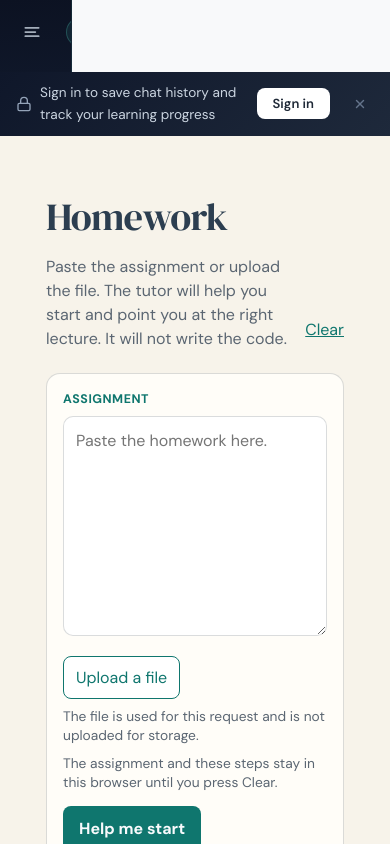
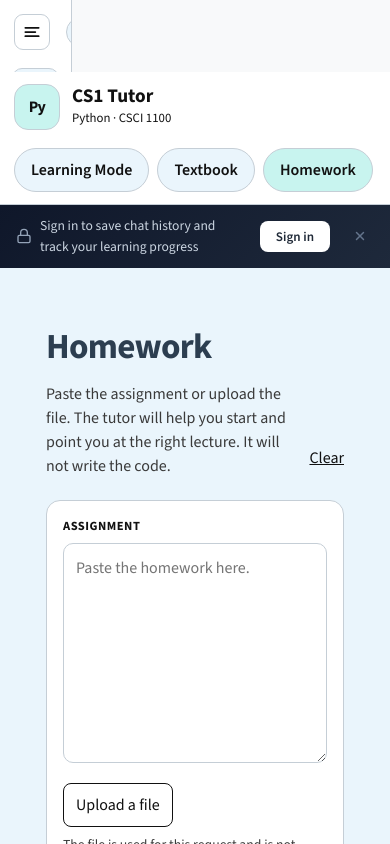
Before and after one commit to SarahWohlford/cs1-tutor, a React (Vite) app in the folder frontend/: page /homework in a window 390 px wide. Built offline with nearby package versions, Linux system fonts and the light colour scheme; no server answers.

Commit message:
Restyle the tutor in light blue and aqua

```diff
--- a/frontend/index.html
+++ b/frontend/index.html
@@ -6,8 +6,7 @@
     <meta name="viewport" content="width=device-width, initial-scale=1.0" />
     <link rel="preconnect" href="https://fonts.googleapis.com" />
     <link rel="preconnect" href="https://fonts.gstatic.com" crossorigin />
-    <link href="https://fonts.googleapis.com/css2?family=Outfit:wght@300;400;500;600;700&display=swap" rel="stylesheet" />
-    <link href="https://fonts.googleapis.com/css2?family=DM+Serif+Display:ital@0;1&family=DM+Sans:opsz,wght@9..40,400;9..40,500;9..40,600;9..40,700&family=DM+Mono:wght@400;500&family=Caveat:wght@600;700&family=Noto+Sans+Telugu:wght@400;500;600;700&display=swap" rel="stylesheet" />
+    <link href="https://fonts.googleapis.com/css2?family=Source+Sans+3:wght@400;600;700&family=Noto+Sans+Telugu:wght@400;600;700&display=swap" rel="stylesheet" />
     <title>CSCI 1100 Computer Science 1</title>
 </head>
 <body>
--- a/frontend/src/App.css
+++ b/frontend/src/App.css
@@ -1,12 +1,10 @@
-@import url('https://fonts.googleapis.com/css2?family=DM+Serif+Display&family=DM+Sans:opsz,wght@9..40,400;9..40,500;9..40,600;9..40,700&display=swap');
-
 /* Lock scroll to the viewport (new chat content must not grow the page). */
 html, body, #root {
   overflow: hidden !important;
   height: 100vh;
   max-height: 100vh;
   /* Page chrome; --app-chat-panel-bg used in Learning Mode chat (see Profile settings) */
-  background: var(--app-page-bg, #e6eaf2);
+  background: var(--app-page-bg, #eaf5fc);
 }
 
 html[lang="te"] {
@@ -52,7 +50,80 @@ html[lang="te"] {
   border-radius: 4px;
 }
 
-/* ── Dark premium navbar ── */
+.cs1-header {
+  flex-shrink: 0;
+  display: flex;
+  align-items: center;
+  justify-content: space-between;
+  gap: 18px;
+  padding: 14px 22px;
+  background: #ffffff;
+  border-bottom: 1px solid #c5ced6;
+}
+
+.cs1-logo {
+  display: flex;
+  align-items: center;
+  gap: 12px;
+  min-width: 0;
+  text-decoration: none;
+  color: #111111;
+}
+
+.cs1-logo-mark {
+  width: 46px;
+  height: 46px;
+  flex: 0 0 46px;
+  display: grid;
+  place-items: center;
+  border-radius: 14px;
+  background: #c8f4ef;
+  border: 1px solid #c5ced6;
+  color: #111111;
+  font-weight: 700;
+  letter-spacing: -0.04em;
+}
+
+.cs1-logo-text { display: flex; flex-direction: column; min-width: 0; }
+.cs1-logo-name { font-size: 1.2rem; font-weight: 700; line-height: 1.1; }
+.cs1-logo-sub { margin-top: 2px; font-size: 0.8rem; color: #111111; }
+
+.cs1-nav {
+  display: flex;
+  flex-wrap: wrap;
+  justify-content: flex-end;
+  gap: 8px;
+}
+
+.cs1-nav a,
+.cs1-nav button {
+  font: inherit;
+  font-weight: 600;
+  text-decoration: none;
+  color: #111111;
+  background: #eaf5fc;
+  border: 1px solid #c5ced6;
+  border-radius: 999px;
+  padding: 8px 16px;
+  cursor: pointer;
+}
+
+.cs1-nav a:hover,
+.cs1-nav button:hover,
+.cs1-nav a.is-active {
+  background: #c8f4ef;
+}
+
+.cs1-nav a:focus-visible,
+.cs1-nav button:focus-visible {
+  outline: 2px solid #111111;
+  outline-offset: 2px;
+}
+
+@media (max-width: 720px) {
+  .cs1-header { align-items: flex-start; flex-direction: column; padding: 12px 14px; }
+  .cs1-nav { justify-content: flex-start; }
+}
 .app-container .navbar {
   flex-shrink: 0;
   display: flex;
@@ -138,7 +209,7 @@ html[lang="te"] {
   padding: 14px 18px;
   display: flex;
   flex-direction: column;
-  background: transparent;
+  background: #eaf5fc;
 }
 
 /* Learning Mode: tighter outer padding for textbook + chat */
--- a/frontend/src/App.tsx
+++ b/frontend/src/App.tsx
@@ -3,6 +3,7 @@ import { BrowserRouter as Router, Routes, Route, useLocation } from "react-route
 import { API_BASE, apiBlockedByMixedContent } from "./apiBase";
 import SignInModal from "./SignInModal";
 import Sidebar from "./components/Sidebar";
+import AppHeader from "./AppHeader";
 import OnboardingTour from "./components/OnboardingTour";
 import { OnboardingProvider } from "./context/OnboardingContext";
 import { useAuth } from "./context/AuthContext";
@@ -29,6 +30,7 @@ function AppShell() {
     <div className={`app-container${isHome ? " app-container--home" : ""}`}>
       {!isHome && <Sidebar />}
       <div className="app-main">
+        <AppHeader />
         {!isHome && showDeployWarning ? (
           <div className="deploy-config-banner" role="alert">
             <p>
--- /dev/null
+++ b/frontend/src/AppHeader.tsx
@@ -0,0 +1,49 @@
+import { Link, useLocation, useNavigate } from "react-router-dom";
+import { useLocale } from "./i18n/LocaleContext";
+
+export const OPEN_TEXTBOOK_EVENT = "cs1-open-textbook";
+
+export function requestOpenTextbook(): void {
+  try {
+    localStorage.setItem("sidebar-open-textbook", "1");
+  } catch {
+    // ignore
+  }
+  window.dispatchEvent(new Event(OPEN_TEXTBOOK_EVENT));
+}
+
+export default function AppHeader() {
+  const { t } = useLocale();
+  const location = useLocation();
+  const navigate = useNavigate();
+  const onLearning = location.pathname.startsWith("/learning");
+  const onHomework = location.pathname.startsWith("/homework");
+
+  const openTextbook = () => {
+    requestOpenTextbook();
+    if (!onLearning) navigate("/learning");
+  };
+
+  return (
+    <header className="cs1-header">
+      <Link to="/" className="cs1-logo">
+        <span className="cs1-logo-mark" aria-hidden="true">Py</span>
+        <span className="cs1-logo-text">
+          <span className="cs1-logo-name">CS1 Tutor</span>
+          <span className="cs1-logo-sub">Python · CSCI 1100</span>
+        </span>
+      </Link>
+      <nav className="cs1-nav" aria-label="Study">
+        <Link to="/learning" className={onLearning ? "is-active" : undefined}>
+          {t("sidebar.learningMode")}
+        </Link>
+        <button type="button" onClick={openTextbook}>
+          Textbook
+        </button>
+        <Link to="/homework" className={onHomework ? "is-active" : undefined}>
+          {t("sidebar.homework")}
+        </Link>
+      </nav>
+    </header>
+  );
+}
--- a/frontend/src/HomeworkHelp.css
+++ b/frontend/src/HomeworkHelp.css
@@ -1,20 +1,19 @@
 .hw-page {
-  --paper: #f7f3ea;
-  --ink: #1c2530;
-  --ink-soft: #5b6672;
-  --teal: #0f766e;
-  --rule: rgba(28, 37, 48, 0.16);
+  --paper: #eaf5fc;
+  --ink: #111111;
+  --ink-soft: #3a3a3a;
+  --teal: #111111;
+  --rule: #c5ced6;
   max-width: 980px;
   margin: 0 auto;
   padding: 36px 28px 72px;
   color: var(--ink);
-  font-family: "DM Sans", system-ui, sans-serif;
 }
 
 .app-container .content:has(.hw-page) {
   display: block;
   overflow-y: auto;
-  background: #f7f3ea;
+  background: #eaf5fc;
 }
 
 .hw-head {
@@ -27,9 +26,8 @@
 
 .hw-title {
   margin: 0;
-  font-family: "DM Serif Display", Georgia, serif;
-  font-size: 2.4rem;
-  font-weight: 400;
+  font-size: 2.2rem;
+  font-weight: 700;
   letter-spacing: -0.02em;
 }
 
@@ -64,7 +62,7 @@
 }
 
 .hw-card {
-  background: #fffdf8;
+  background: #ffffff;
   border: 1px solid var(--rule);
   border-radius: 14px;
   padding: 16px 16px 18px;
@@ -135,13 +133,14 @@
 
 .hw-error {
   margin: 10px 0 0;
-  color: #b91c1c;
+  color: #111111;
 }
 
 .hw-start {
   margin-top: 14px;
-  background: var(--teal);
-  color: #f8fafc;
+  background: #c8f4ef;
+  color: #111111;
+  border: 1px solid #c5ced6;
   padding: 10px 16px;
   font-weight: 650;
 }
--- a/frontend/src/components/Sidebar.css
+++ b/frontend/src/components/Sidebar.css
@@ -1,19 +1,19 @@
-/* Global left sidebar — navy/teal, collapsible. Scoped under .sb */
+/* Global left sidebar. Light blue, silver, white, and aqua. */
 .sb {
   --sb-w: 336px;
   --sb-w-collapsed: 72px;
   --sb-history-h: min(200px, 26vh);
-  --tealb: #5eead4;
-  --teal: #14b8a6;
+  --tealb: #111111;
+  --teal: #8fe3da;
   width: var(--sb-w);
   flex: 0 0 var(--sb-w);
   height: 100vh;
   display: flex;
   flex-direction: column;
-  background: linear-gradient(176deg, #0c1222 0%, #0f1729 100%);
-  border-right: 1px solid rgba(94, 234, 212, 0.1);
-  color: rgba(203, 213, 225, 0.72);
-  font-family: "DM Sans", "Noto Sans Telugu", system-ui, sans-serif;
+  background: #ffffff;
+  border-right: 1px solid #c5ced6;
+  color: #111111;
+  font-family: "Source Sans 3", "Noto Sans Telugu", system-ui, sans-serif;
   transition: width 0.24s cubic-bezier(0.2, 0, 0, 1), flex-basis 0.24s cubic-bezier(0.2, 0, 0, 1);
   overflow: hidden;
 }
@@ -23,22 +23,22 @@
 .sb-top { display: flex; align-items: center; gap: 8px; padding: 14px 14px 10px; flex-shrink: 0; }
 .sb-toggle {
   width: 36px; height: 36px; flex: 0 0 36px; display: grid; place-items: center; cursor: pointer;
-  background: transparent; border: 1px solid transparent; border-radius: 9px; color: rgba(203, 213, 225, 0.8);
+  background: #ffffff; border: 1px solid #c5ced6; border-radius: 9px; color: #111111;
   transition: background 0.15s, color 0.15s;
 }
 .sb-toggle svg { width: 20px; height: 20px; }
-.sb-toggle:hover { background: rgba(255, 255, 255, 0.06); color: #f1f5f9; }
+.sb-toggle:hover { background: #eaf5fc; color: #111111; }
 .sb-brand {
   display: flex; align-items: center; gap: 10px; cursor: pointer; background: transparent; border: 0; padding: 0;
   min-width: 0; overflow: hidden;
 }
 .sb-brand-mark {
   width: 32px; height: 32px; flex: 0 0 32px; display: grid; place-items: center; border-radius: 8px;
-  background: rgba(94, 234, 212, 0.1); border: 1px solid rgba(94, 234, 212, 0.18);
-  color: var(--tealb); font-family: "DM Serif Display", serif; font-size: 19px; line-height: 1;
+  background: #c8f4ef; border: 1px solid #c5ced6;
+  color: #111111; font-size: 13px; font-weight: 700; line-height: 1; letter-spacing: -0.04em;
 }
 .sb-brand-name {
-  font-family: "DM Serif Display", serif; font-size: 1.12rem; color: #f1f5f9; white-space: nowrap;
+  font-size: 1.05rem; font-weight: 700; color: #111111; white-space: nowrap;
 }
 .sb-brand { flex: 1 1 auto; }
 .sb-tour-btn {
@@ -50,11 +50,10 @@
   max-width: 100%;
   padding: 6px 10px;
   border-radius: 999px;
-  border: 1px solid rgba(94, 234, 212, 0.22);
-  background: rgba(94, 234, 212, 0.08);
-  color: var(--tealb);
+  border: 1px solid #c5ced6;
+  background: #eaf5fc;
+  color: #111111;
   cursor: pointer;
-  font-family: "DM Sans", sans-serif;
   font-size: 0.72rem;
   font-weight: 600;
   letter-spacing: 0.02em;
@@ -62,9 +61,9 @@
   transition: background 0.15s, border-color 0.15s, color 0.15s;
 }
 .sb-tour-btn:hover {
-  background: rgba(94, 234, 212, 0.14);
-  border-color: rgba(94, 234, 212, 0.38);
-  color: #99f6e4;
+  background: #c8f4ef;
+  border-color: #c5ced6;
+  color: #111111;
 }
 .sb-tour-ic { width: 16px; height: 16px; flex: 0 0 16px; display: grid; place-items: center; }
 .sb-tour-ic svg { width: 15px; height: 15px; }
@@ -81,9 +80,22 @@
   padding: 8px 12px 12px;
 }
 
+.sb-reach {
+  display: flex;
+  flex-direction: column;
+  gap: 6px;
+  margin-bottom: 10px;
+  flex-shrink: 0;
+}
+.sb-reach .sb-link {
+  background: #eaf5fc;
+  border: 1px solid #c5ced6;
+}
+.sb-reach .sb-link.is-active { background: #c8f4ef; color: #111111; }
+
 .sb-group-label {
-  font-family: "DM Mono", monospace; font-size: 0.66rem; font-weight: 700; letter-spacing: 0.14em;
-  text-transform: uppercase; color: rgba(148, 163, 184, 0.55); padding: 6px 12px 8px; white-space: nowrap;
+  font-size: 0.66rem; font-weight: 700; letter-spacing: 0.14em;
+  text-transform: uppercase; color: #111111; padding: 6px 12px 8px; white-space: nowrap;
   flex-shrink: 0;
 }
 .sb-group-label--gap { margin-top: 10px; }
@@ -92,18 +104,18 @@
 .sb-link, .sb-section-head {
   position: relative; display: flex; align-items: center; gap: 12px; width: 100%;
   padding: 10px 12px; border: 0; border-radius: 10px; background: transparent; cursor: pointer;
-  color: rgba(203, 213, 225, 0.74); font-family: "DM Sans", sans-serif; font-size: 0.9rem; font-weight: 500;
+  color: #111111; font-size: 0.9rem; font-weight: 500;
   text-align: left; transition: background 0.15s, color 0.15s;
 }
-.sb-link:hover, .sb-section-head:hover { background: rgba(255, 255, 255, 0.06); color: #f1f5f9; }
+.sb-link:hover, .sb-section-head:hover { background: #eaf5fc; color: #111111; }
 .sb button:focus-visible {
-  outline: 2px solid var(--tealb);
+  outline: 2px solid #111111;
   outline-offset: 2px;
 }
-.sb-link.is-active { background: rgba(94, 234, 212, 0.1); color: var(--tealb); }
+.sb-link.is-active { background: #c8f4ef; color: #111111; }
 .sb-link.is-active::before {
   content: ""; position: absolute; left: 3px; top: 50%; transform: translateY(-50%);
-  width: 3px; height: 18px; border-radius: 3px; background: var(--tealb);
+  width: 3px; height: 18px; border-radius: 3px; background: #111111;
 }
 .sb-link-ic { width: 22px; height: 22px; flex: 0 0 22px; display: grid; place-items: center; }
 .sb-link-ic svg { width: 20px; height: 20px; }
@@ -184,7 +196,7 @@
   text-align: left;
   background: transparent;
   border: 0;
-  color: #e2e8f0;
+  color: #111111;
   cursor: pointer;
   border-radius: 8px;
   padding: 8px 10px;
@@ -192,14 +204,14 @@
   min-height: 44px;
 }
 .sb-lecture-btn:hover,
-.sb-textbook-sec:hover { background: rgba(255, 255, 255, 0.06); }
+.sb-textbook-sec:hover { background: #eaf5fc; }
 .sb-lecture-name,
 .sb-lecture-group {
   display: block;
   font-size: 0.8rem;
   font-weight: 650;
 }
-.sb-lecture-group { color: rgba(226, 232, 240, 0.92); }
+.sb-lecture-group { color: #111111; }
 .sb-textbook-lecture {
   width: 100%;
   text-align: left;
@@ -211,7 +223,7 @@
   padding: 6px 4px;
   font: inherit;
 }
-.sb-textbook-lecture:hover { background: rgba(255, 255, 255, 0.06); }
+.sb-textbook-lecture:hover { background: #eaf5fc; }
 .sb-textbook-lecture .sb-lecture-group,
 .sb-textbook-lecture .sb-textbook-source { padding-left: 6px; padding-right: 6px; }
 .sb-lecture-source,
@@ -234,9 +246,9 @@
   font-size: 0.66rem;
   letter-spacing: 0.04em;
   text-transform: uppercase;
-  color: #5eead4;
+  color: #111111;
 }
-.sb-lecture-tier--not_started { color: rgba(148, 163, 184, 0.9); }
+.sb-lecture-tier--not_started { color: #3a3a3a; }
 .sb-textbook-sec {
   display: flex;
   align-items: baseline;
@@ -446,6 +458,43 @@
 .sb--collapsed .sb-section--textbook.is-open .sb-section-body,
 .sb--collapsed .sb-section--hist.is-open .sb-section-body { display: none; }
 
+.sb .sb-lecture-source,
+.sb .sb-textbook-source,
+.sb .sb-textbook-kicker,
+.sb .sb-textbook-pages,
+.sb .sb-empty,
+.sb .sb-hist-label,
+.sb .sb-hist-time,
+.sb .sb-unit-name,
+.sb .sb-topic--done { color: #3a3a3a; }
+.sb .sb-lecture-btn,
+.sb .sb-textbook-sec,
+.sb .sb-topic,
+.sb .sb-hist-item,
+.sb .sb-user-name,
+.sb .sb-signout,
+.sb .sb-newchat,
+.sb .sb-signin,
+.sb .sb-progress-embed { color: #111111; }
+.sb .sb-progress-embed {
+  background: #eaf5fc;
+  border-color: #c5ced6;
+}
+.sb .sb-hist-item:hover,
+.sb .sb-newchat:hover,
+.sb .sb-signin:hover { background: #eaf5fc; color: #111111; }
+.sb .sb-hist-item.is-active,
+.sb .sb-newchat,
+.sb .sb-signin,
+.sb .sb-avatar--empty { background: #c8f4ef; color: #111111; border-color: #c5ced6; }
+.sb .sb-footer { border-top-color: #c5ced6; }
+.sb .sb-signout { border-color: #c5ced6; background: #ffffff; }
+.sb .sb-hist-del:hover { background: #eaf5fc; color: #111111; }
+.sb .sb-lecture-list::-webkit-scrollbar-thumb,
+.sb .sb-lecture-list::-webkit-scrollbar-thumb:hover { background: #c5ced6; }
+.sb .sb-progress-resize { background: #e6ebf0; border-top-color: #c5ced6; }
+.sb .sb-progress-resize::after { background: #c5ced6; }
+
 @media (max-width: 760px) {
   .sb { --sb-w: var(--sb-w-collapsed); }
   .sb:not(.sb--collapsed) .sb-brand-name,
--- a/frontend/src/components/Sidebar.tsx
+++ b/frontend/src/components/Sidebar.tsx
@@ -11,6 +11,7 @@ import { useSessionBridge } from "../context/SessionBridge";
 import { useOnboarding } from "../context/OnboardingContext";
 import { getOrCreateStudentId } from "../utils/studentId";
 import { ONBOARDING_PREPARE_EVENT, ONBOARDING_STEP_EVENT } from "../onboarding/onboardingStorage";
+import { OPEN_TEXTBOOK_EVENT, requestOpenTextbook } from "../AppHeader";
 import "./Sidebar.css";
 
 // ---- inline icons (no icon dependency) ----
@@ -81,8 +82,6 @@ type Tab = {
 };
 
 const TABS: Tab[] = [
-  { key: "/learning", labelKey: "sidebar.learningMode", icon: I.learning, path: "/learning" },
-  { key: "/homework", labelKey: "sidebar.homework", icon: I.homework, path: "/homework" },
   { key: "/grades", labelKey: "sidebar.grades", icon: I.course, path: "/grades" },
   { key: "/autograder", labelKey: "sidebar.autoGrader", icon: I.grader, path: "/autograder" },
 ];
@@ -234,6 +233,23 @@ export default function Sidebar() {
     return () => window.removeEventListener("ai-tutor-textbook-changed", syncBook);
   }, []);
 
+  useEffect(() => {
+    const open = () => {
+      setOpenTextbook(true);
+      writeSidebarSectionOpen(SIDEBAR_TEXTBOOK_OPEN_KEY, true);
+      window.setTimeout(() => {
+        document.getElementById("sidebar-textbook")?.scrollIntoView({ block: "nearest" });
+      }, 40);
+    };
+    window.addEventListener(OPEN_TEXTBOOK_EVENT, open);
+    return () => window.removeEventListener(OPEN_TEXTBOOK_EVENT, open);
+  }, []);
+
+  const goToTextbook = () => {
+    requestOpenTextbook();
+    if (!onLearning) navigate("/learning");
+  };
+
   const toggleProgress = () => {
     setOpenProgress((o) => {
       const next = !o;
@@ -330,7 +346,7 @@ export default function Sidebar() {
           {I.menu}
         </button>
         <button className="sb-brand" onClick={() => navigate("/")} title="CS1 Tutor">
-          <span className="sb-brand-mark">∑</span>
+          <span className="sb-brand-mark">Py</span>
           <span className="sb-brand-name">CS1 Tutor</span>
         </button>
         <button
@@ -346,6 +362,33 @@ export default function Sidebar() {
       </div>
 
       <div className="sb-shell" ref={shellRef}>
+        <nav className="sb-reach" aria-label="Study">
+          <button
+            type="button"
+            className={`sb-link${activeKey === "/learning" ? " is-active" : ""}`}
+            onClick={() => navigate("/learning")}
+            title={t("sidebar.learningMode")}
+            aria-current={activeKey === "/learning" ? "page" : undefined}
+          >
+            <span className="sb-link-ic">{I.learning}</span>
+            <span className="sb-link-label">{t("sidebar.learningMode")}</span>
+          </button>
+          <button type="button" className="sb-link" onClick={goToTextbook} title="Textbook">
+            <span className="sb-link-ic">{I.course}</span>
+            <span className="sb-link-label">Textbook</span>
+          </button>
+          <button
+            type="button"
+            className={`sb-link${activeKey === "/homework" ? " is-active" : ""}`}
+            onClick={() => navigate("/homework")}
+            title={t("sidebar.homework")}
+            aria-current={activeKey === "/homework" ? "page" : undefined}
+          >
+            <span className="sb-link-ic">{I.homework}</span>
+            <span className="sb-link-label">{t("sidebar.homework")}</span>
+          </button>
+        </nav>
+
         <div className="sb-group-label">{t("sidebar.workspace")}</div>
         <nav className="sb-nav">
           {TABS.map((tab) => (
--- a/frontend/src/index.css
+++ b/frontend/src/index.css
@@ -4,13 +4,23 @@
     box-sizing: border-box;
 }
 
+:root {
+    --app-page-bg: #eaf5fc;
+    --app-chat-panel-bg: #ffffff;
+    --cs1-font: "Source Sans 3", "Noto Sans Telugu", system-ui, sans-serif;
+}
+
 body {
-    font-family: 'Inter', -apple-system, BlinkMacSystemFont, 'Segoe UI', 'Roboto', 'Oxygen',
-    'Ubuntu', 'Cantarell', 'Fira Sans', 'Droid Sans', 'Helvetica Neue',
-    sans-serif;
+    font-family: var(--cs1-font);
+    color: #111111;
+    background: #eaf5fc;
     -webkit-font-smoothing: antialiased;
     -moz-osx-font-smoothing: grayscale;
     line-height: 1.6;
+}
+
+#root, #root * {
+    font-family: var(--cs1-font) !important;
 }
 
 #root {
```
Also changed, not shown: frontend/src/Chat.css (+11 -12 lines), frontend/src/Home.css (+29 -29 lines).
